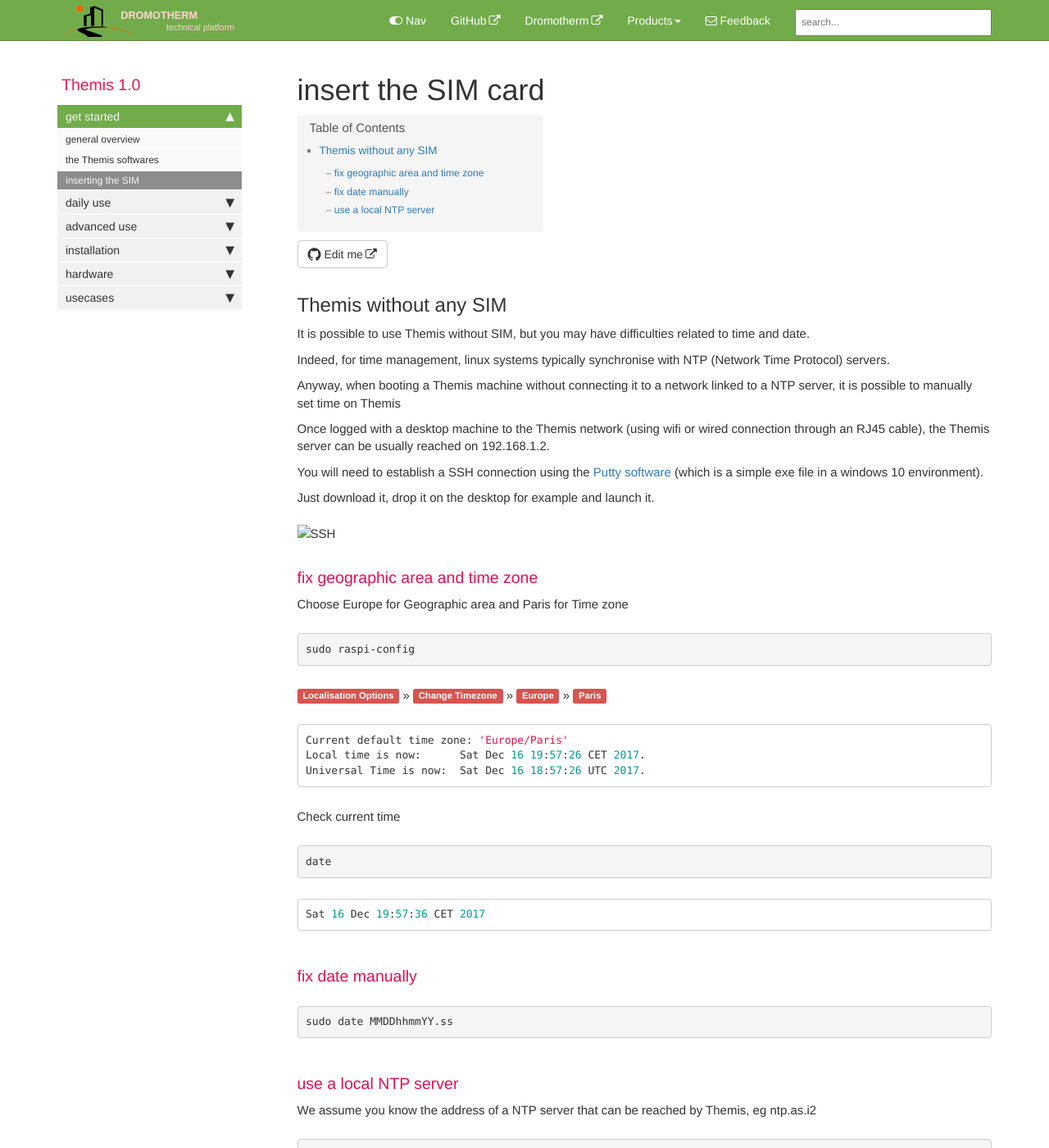
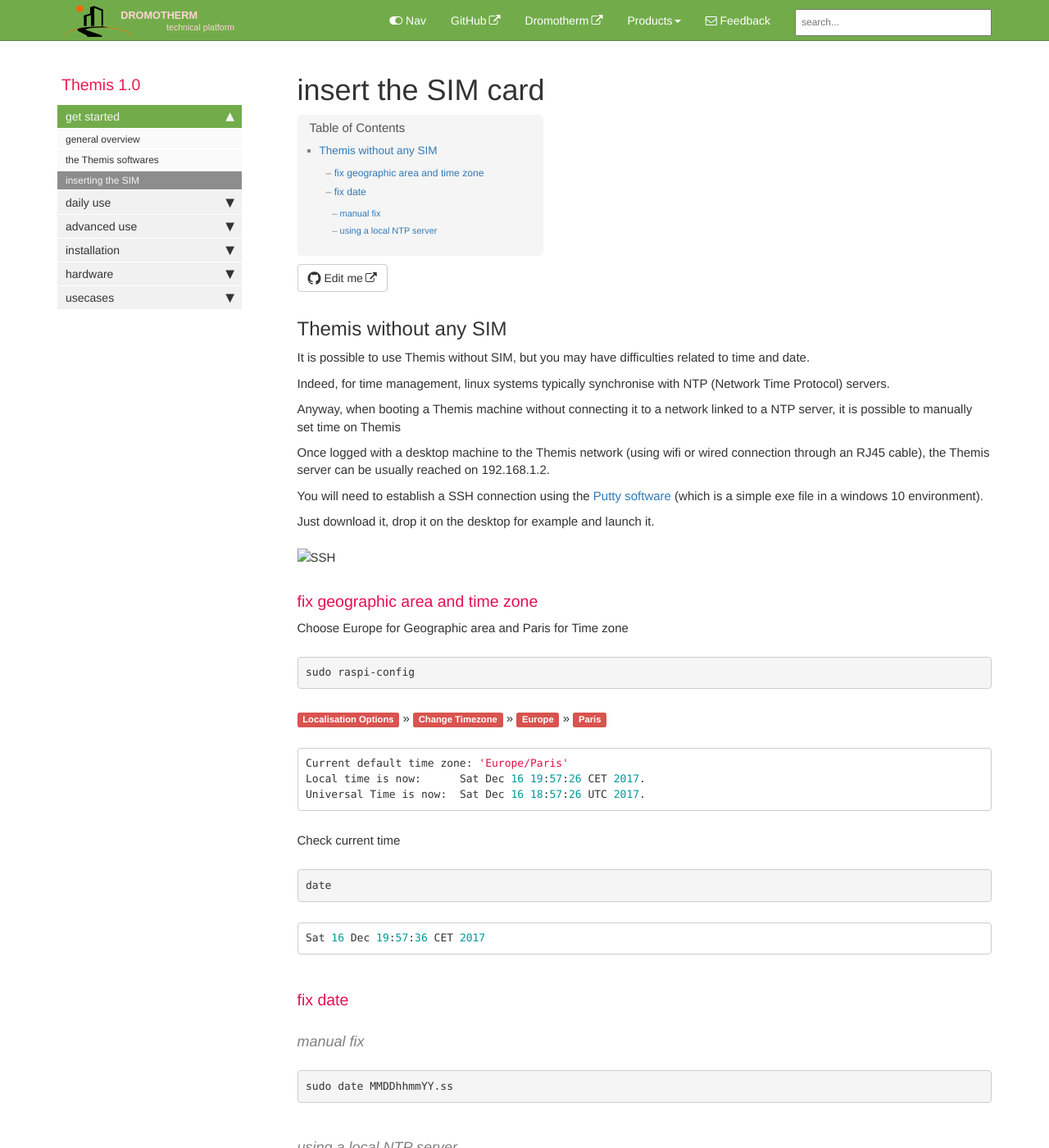
Before and after one commit to dromotherm/documentation, a Jekyll site: the page built from pages/themis/overview/insertSIM.md, in a window 1280 px wide and 1400 px high. Shown: the whole window at 82% size. Built offline with Jekyll 4.4.1, drawn with Linux system fonts in a browser that asks for light colours; comment, search, counter and statistics services are not loaded.

Commit message:
Update insertSIM.md

`````diff
--- a/pages/themis/overview/insertSIM.md
+++ b/pages/themis/overview/insertSIM.md
@@ -46,13 +46,16 @@
 Sat 16 Dec 19:57:36 CET 2017
 ````
 
-### fix date manually
+### fix date
+
+#### manual fix
+
 
 ```language
 sudo date MMDDhhmmYY.ss
 ````
 
-### use a local NTP server
+#### using a local NTP server
 
 We assume you know the address of a NTP server that can be reached by Themis, eg ntp.as.i2
 
`````
